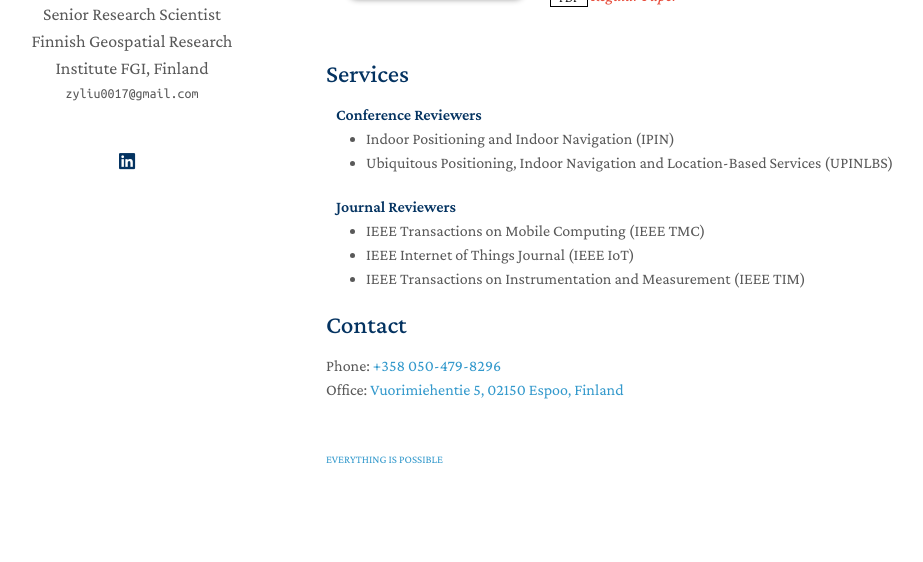
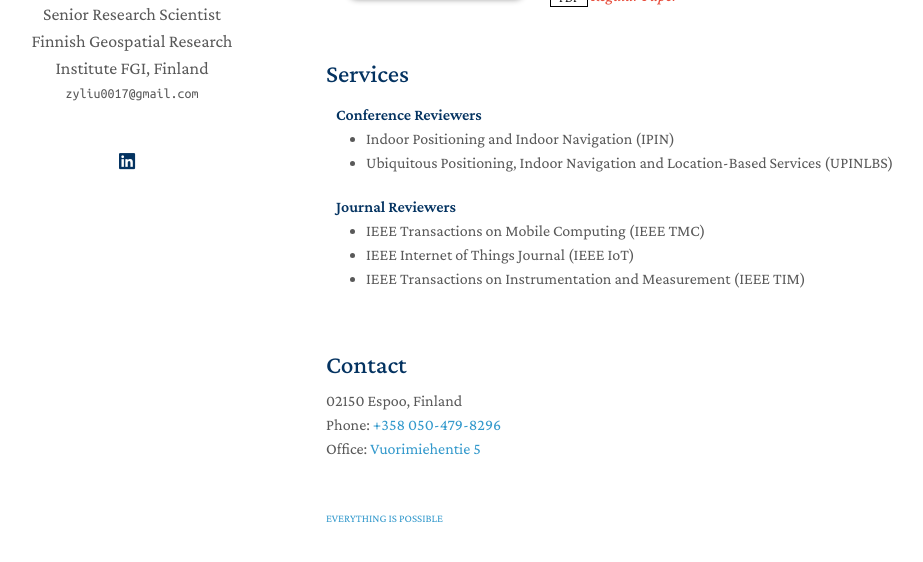
Before and after one commit to zyliu0017/zyliu0017.github.io, a Jekyll site: the page built from index.md, in a window 1280 px wide and 900 px high, scrolled down 806 px, cut to the strip 301-863 px from the top of the window. Shown: the whole strip, without its empty margins (144-1067 px from the left). Built offline with Jekyll 4.4.1, drawn with Linux system fonts in a browser that asks for light colours; a style sheet for code colours, icons or effects is not loaded; before the commit the page ends 1647 px from its top, so only the background shows below that.

```diff
--- a/_includes/contact.md
+++ b/_includes/contact.md
@@ -1,6 +1,7 @@
+<h2 style="margin: 60px 0px 10px;">Contact</h2>
 
-## Contact
-
+02150 Espoo, Finland
+<br />
 Phone: <a href="tel:+3580504798296">+358 050-479-8296</a>
 <br />
-Office: <a href="https://www.maanmittauslaitos.fi/en/research/contact-information/staff/zuoya-liu">Vuorimiehentie 5, 02150 Espoo, Finland</a>
+Office: <a href="https://www.maanmittauslaitos.fi/en/research/contact-information/staff/zuoya-liu">Vuorimiehentie 5</a>
```
Also changed, not shown: assets/img/UWB-TreeMaps.png.
